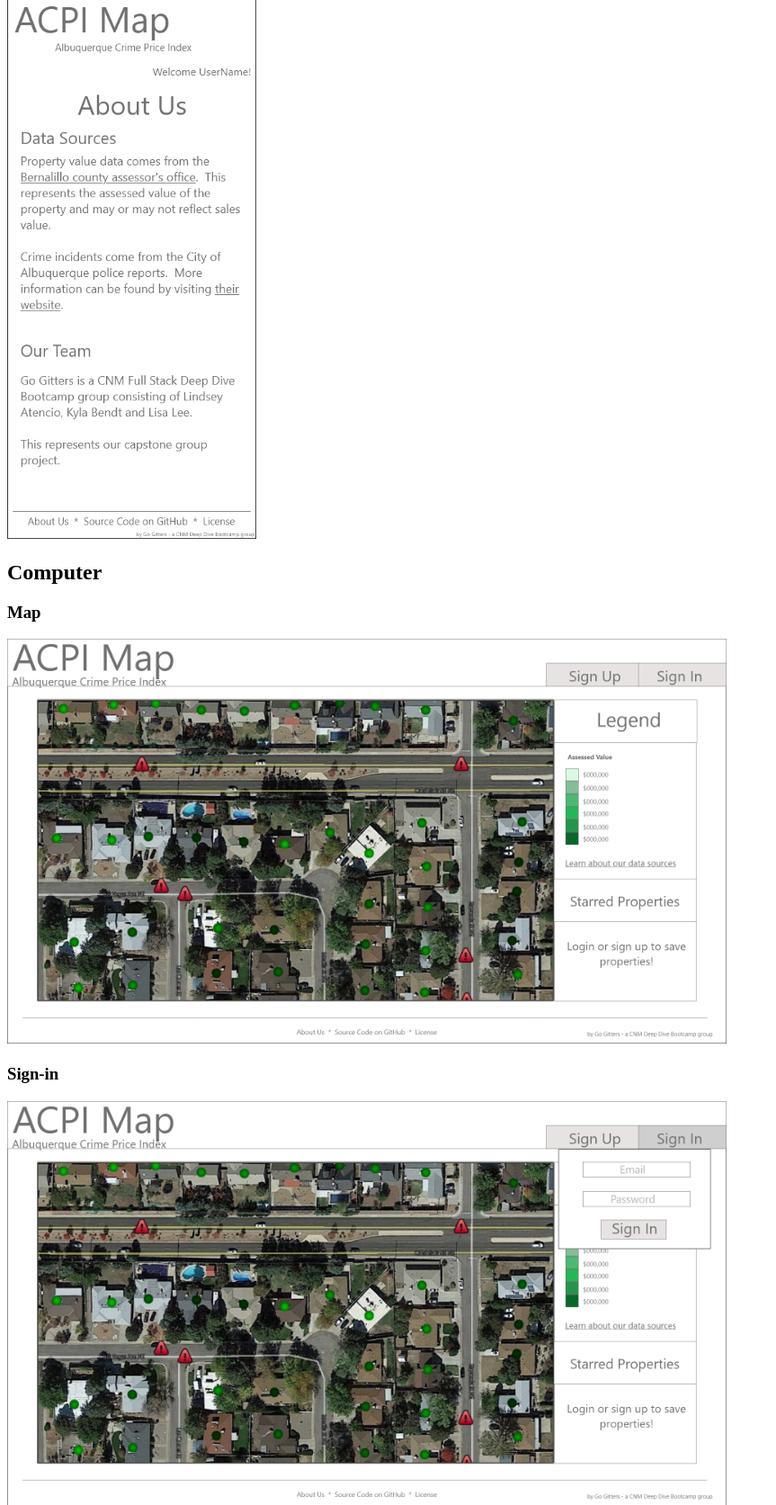
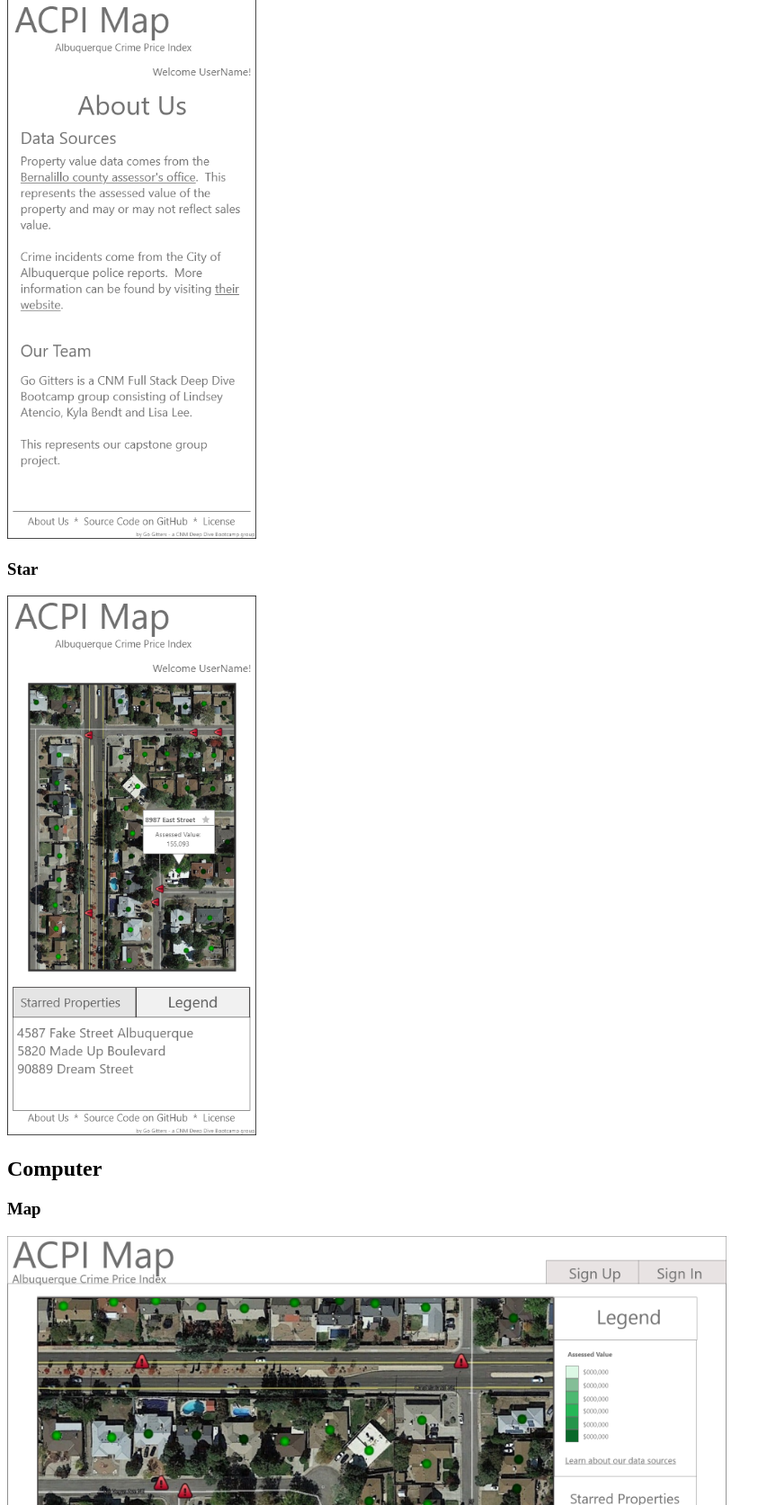
Before and after one commit to Go-Gitters/apcimap, a PHP site: page /wireframes.php in a window 1280 px wide. Shown: the part 832-2505 px from the top of the page at 90% size, without its empty margins (0-863 px from the left). Run offline with PHP 8.4, Linux system fonts and the light colour scheme.

Commit message:
add star wireframe

```diff
--- a/php/public_html/documentation/wireframes.php
+++ b/php/public_html/documentation/wireframes.php
@@ -13,6 +13,8 @@
 <p><img src="images/mobile-map.png" style="height:600px"></p>
 <h3>About</h3>
 <p><img src="images/mobile-about.png" style="height:600px"></p>
+<h3>Star</h3>
+<p><img src="images/mobile-star.png" style="height:600px"></p>
 
 <h2>Computer</h2>
 <h3>Map</h3>
```
Also changed, not shown: php/public_html/documentation/images/mobile-star.png (added).
